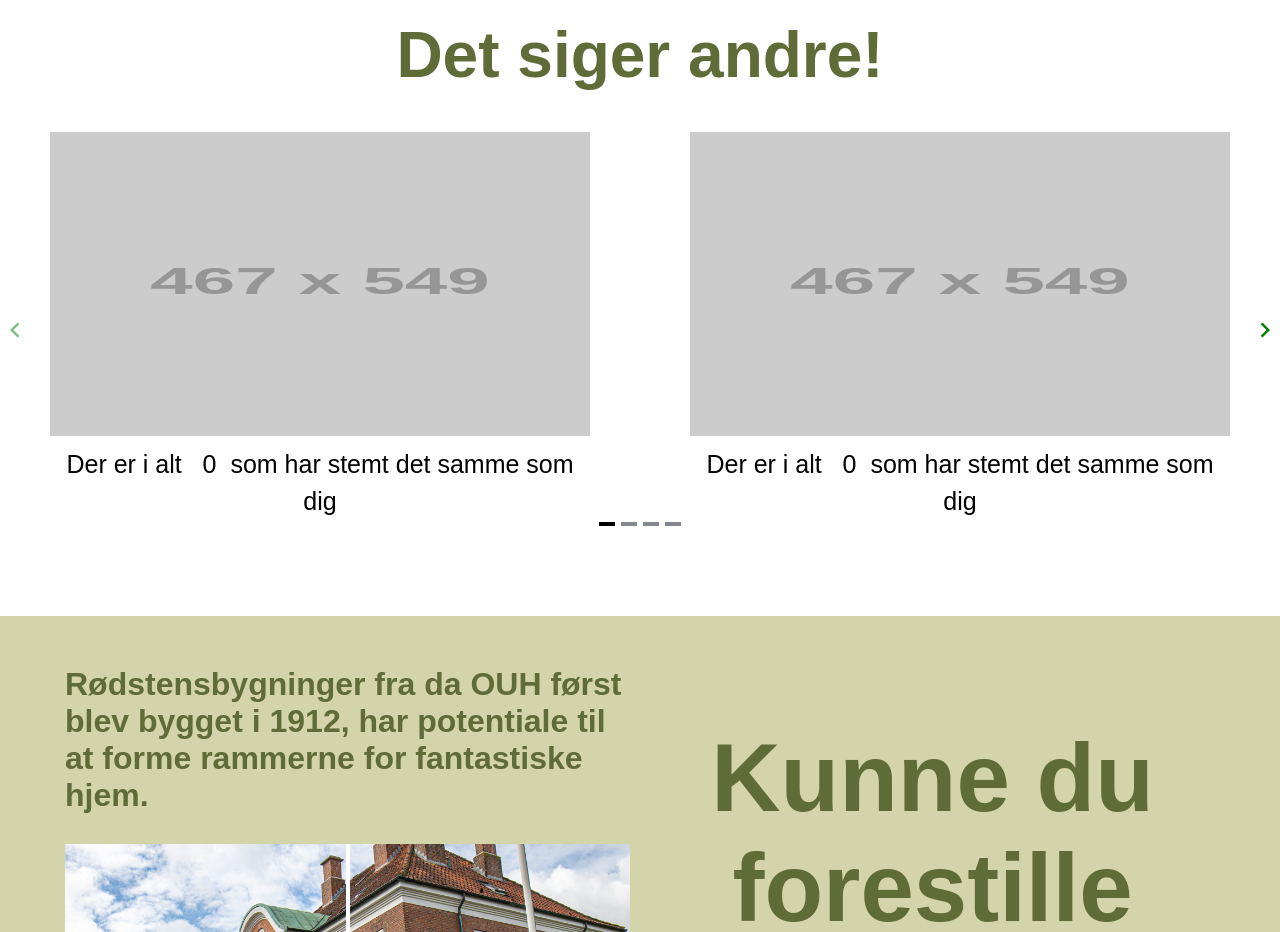
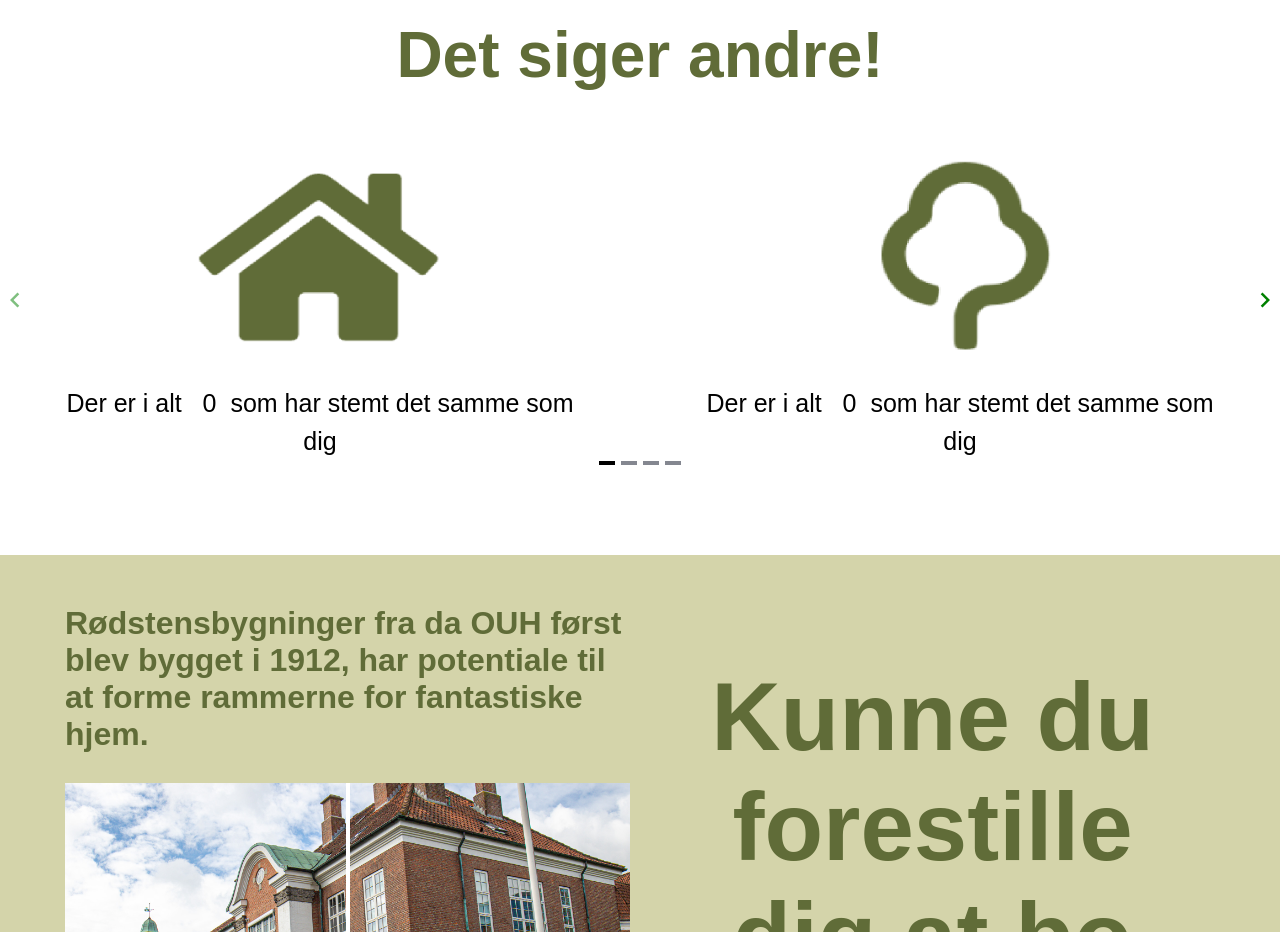
Before and after one commit to Signeamadsen97/creo-kampagne, a Vue app: page / in a window 1280 px wide. Shown: the part 4180-5112 px from the top of the page. Built offline with nearby package versions, Linux system fonts and the light colour scheme; no server answers; the database is empty.

Commit message:
besvarelses ikoner

```diff
--- a/src/components/CaruselSlider.vue
+++ b/src/components/CaruselSlider.vue
@@ -29,12 +29,13 @@ const breakpoints = {
     <carousel :breakpoints="breakpoints">
       <slide v-for="slide in slides" :key="slide">
         <div class="slide">
-          <img :src="slide.image.src" :alt="slide.image.alt" />
+          <div class="img-container">
+            <img :src="slide.image.src" :alt="slide.image.alt" />
+          </div>
           <p class="body_poppins slide_text">
             <span>{{ slide.text1 }}</span>
             &nbsp;
-            <span>{{ slide.votes }}</span
-            >&nbsp;
+            <span>{{ slide.votes }}</span>&nbsp;
             <span>{{ slide.text2 }}</span>
           </p>
         </div>
@@ -44,31 +45,17 @@ const breakpoints = {
         <navigation>
           <template #prev>
             <div class="slider_prev">
-              <svg
-                class="carousel__icon"
-                viewBox="0 0 24 24"
-                role="img"
-                aria-label="Arrow pointing to the left"
-              >
+              <svg class="carousel__icon" viewBox="0 0 24 24" role="img" aria-label="Arrow pointing to the left">
                 <title>Arrow pointing to the left</title>
-                <path
-                  d="M15.41 16.59L10.83 12l4.58-4.59L14 6l-6 6 6 6 1.41-1.41z"
-                ></path>
+                <path d="M15.41 16.59L10.83 12l4.58-4.59L14 6l-6 6 6 6 1.41-1.41z"></path>
               </svg>
             </div>
           </template>
           <template #next>
             <div class="slider_prev">
-              <svg
-                class="carousel__icon"
-                viewBox="0 0 24 24"
-                role="img"
-                aria-label="Arrow pointing to the right"
-              >
+              <svg class="carousel__icon" viewBox="0 0 24 24" role="img" aria-label="Arrow pointing to the right">
                 <title>Arrow pointing to the right</title>
-                <path
-                  d="M8.59 16.59L13.17 12 8.59 7.41 10 6l6 6-6 6-1.41-1.41z"
-                ></path>
+                <path d="M8.59 16.59L13.17 12 8.59 7.41 10 6l6 6-6 6-1.41-1.41z"></path>
               </svg>
             </div>
           </template>
@@ -86,16 +73,24 @@ const breakpoints = {
 
   padding-top: 114px;
 }
+
 .slide {
   display: grid;
   gap: 10px;
   margin: 0 50px;
+}
 
-  img {
-    width: 100%;
-    aspect-ratio: 16/9;
-  }
+.img-container {
+  display: flex;
+  justify-content: center;
+  align-items: center;
 }
+
+img {
+  width: 50%;
+  aspect-ratio: 10/9;
+}
+
 
 h1 {
   text-align: center;
--- a/src/views/HomeView.vue
+++ b/src/views/HomeView.vue
@@ -16,6 +16,9 @@ import beforeImage2 from "@/components/icon/before2.jpg";
 import afterImage2 from "@/components/icon/after2.jpg";
 import karreImage from "@/components/icon/karre.jpg"
 import boligblokImage from "@/components/icon/boligblok.jpg"
+import boligIkon from '@/components/icon/bolig-ikon.png';
+import groentIkon from "@/components/icon/groent-ikon.png"
+import genanvendelseIkon from "@/components/icon/genanvendelse-ikon.png"
 
 import { ref, onMounted } from "vue";
 import TwoColumnGrid from "@/components/TwoColumnGrid.vue";
@@ -41,7 +44,7 @@ const items = ref([
     text1: `Der er i alt`,
     text2: `som har stemt det samme som dig`,
     image: {
-      src: "https://fakeimg.pl/467x549",
+      src: boligIkon,
       alt: "Billede 1",
     },
     votes: 0,
@@ -51,7 +54,7 @@ const items = ref([
     text2: `som har stemt det samme som dig`,
     votes: 0,
     image: {
-      src: "https://fakeimg.pl/467x549",
+      src: groentIkon,
       alt: "Billede 1",
     },
   },
@@ -60,7 +63,7 @@ const items = ref([
     text2: `som har stemt det samme som dig`,
     votes: 0,
     image: {
-      src: "https://fakeimg.pl/467x549",
+      src: genanvendelseIkon,
       alt: "Billede 1",
     },
   },
```
